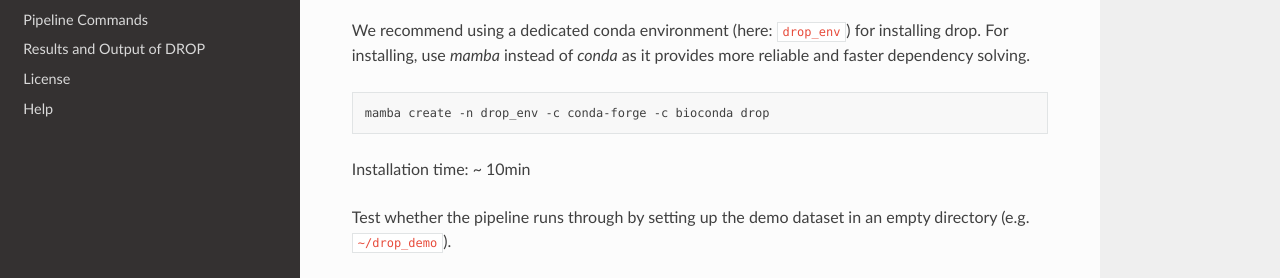
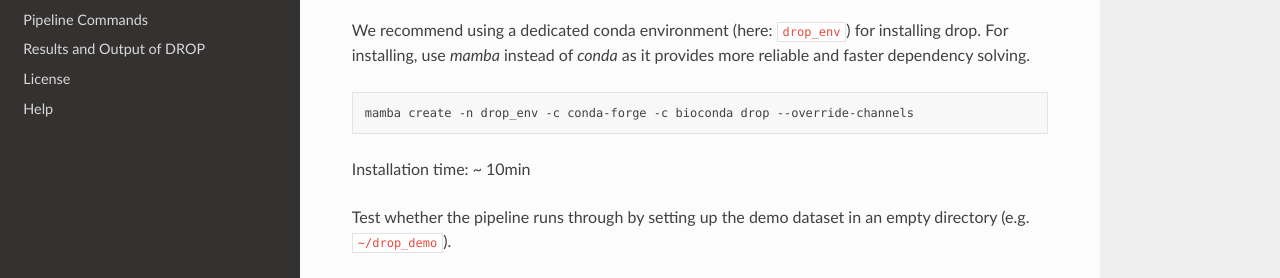
Before and after one commit to gagneurlab/drop, a Sphinx documentation site: the page built from docs/source/installation.rst, in a window 1280 px wide and 900 px high. Shown: the part 282-560 px from the top of the window. Built offline with Sphinx 7.4.7 and the Read the Docs theme 2.0.0, drawn with Linux system fonts in a browser that asks for light colours.

Commit message:
force conda channels

```diff
--- a/docs/source/installation.rst
+++ b/docs/source/installation.rst
@@ -14,7 +14,7 @@
 
 .. code-block:: bash
 
-    mamba create -n drop_env -c conda-forge -c bioconda drop
+    mamba create -n drop_env -c conda-forge -c bioconda drop --override-channels
 
 Installation time: ~ 10min
 
```
Also changed, not shown: README.md (+1 -1 lines).
